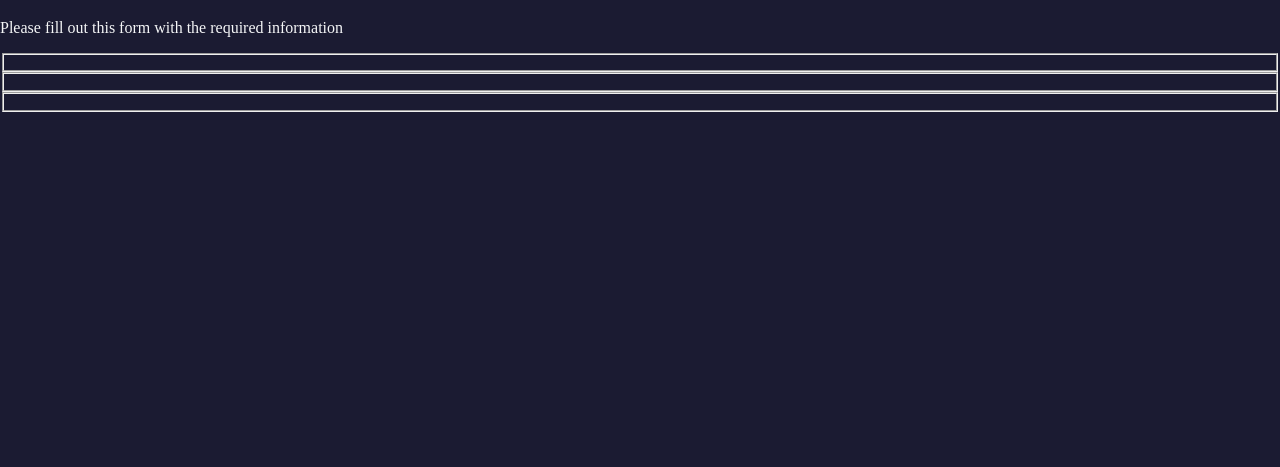
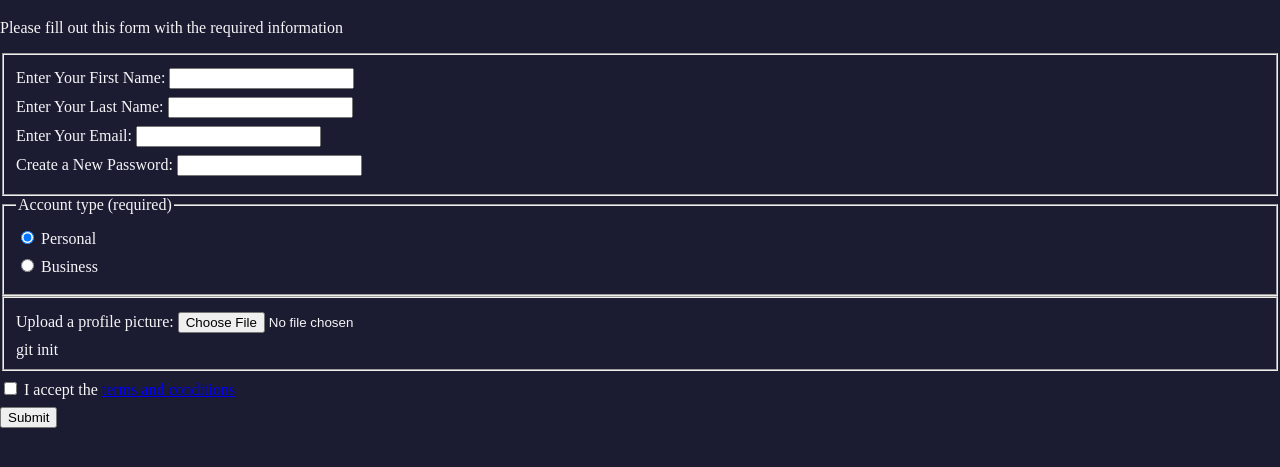
Before and after one commit to skyzo-free/registration_form, a plain HTML site: page index.html in a window 1280 px wide. Shown: the part 61-528 px from the top of the page. Drawn offline with Linux system fonts and the light colour scheme.

Commit message:
first commit

```diff
--- a/css.css
+++ b/css.css
@@ -5,3 +5,7 @@ body {
     height: 100vh;
     margin: 0;
   }
+  label {
+    display: block;
+    margin: 0.5rem 0;
+  }
--- a/index.html
+++ b/index.html
@@ -11,12 +11,20 @@
   <p> Please fill out this form with the required information</p>
   <form action="https://register-demo.freecodecamp.org" method="post"></form>
   <fieldset>
-    <label for=""></label>
-    <label for=""></label>
-    <label for=""></label>
-    <label for=""></label>
+    <label for="first-name">Enter Your First Name: <input id="first-name" type="first-name" required></label>
+    <label for="last-name">Enter Your Last Name: <input id="last-name" type="last-name" required></label>
+    <label for="email">Enter Your Email: <input id="email" type="email"required></label>
+    <label for="new-password">Create a New Password: <input id="new-password" type="new-password" pattern="[a-z0-5]{8,}" required></label>
 </fieldset>
-  <fieldset></fieldset>
-  <fieldset></fieldset>
+  <fieldset>
+    <legend>Account type (required)</legend>
+    <label for="personal-account"> <input id="personal-account" type="radio" name="account-type" checked> Personal</label>
+    <label for="business-account"> <input id="business-account" type="radio" name="account-type"> Business</label>
+  </fieldset>
+  <fieldset>
+    <label for="Upload a profile picture:"> Upload a profile picture: <input type="file" />  </label>git init
+  </fieldset>
+  <label for="terms-and-conditions"> <input id="terms-and-conditions" type="checkbox" required/>  I accept the <a href="https://www.freecodecamp.org/news/terms-of-service/">  terms and conditions </a></label>
+  <input type="submit" value="Submit" >
 </body>
 </html>
```
